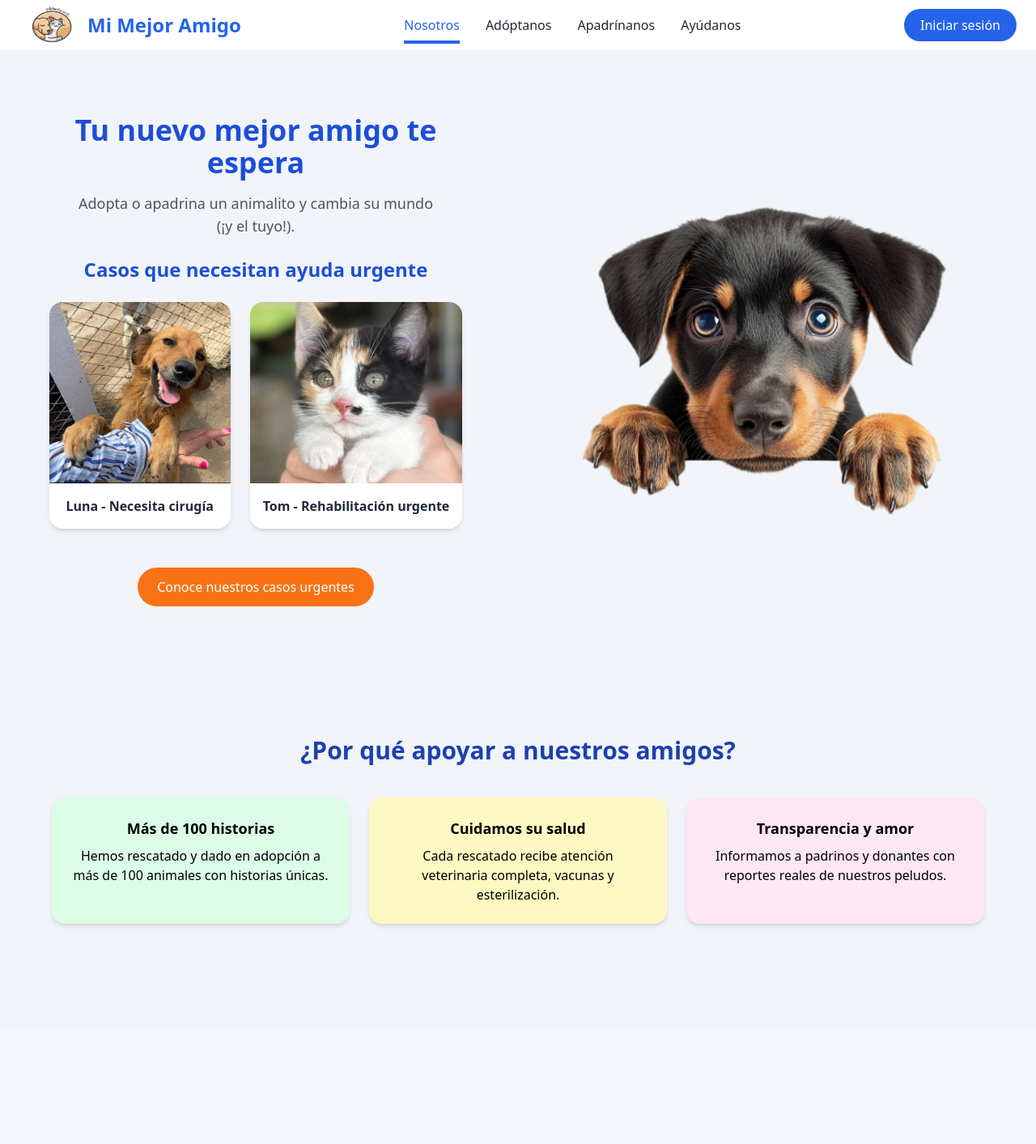
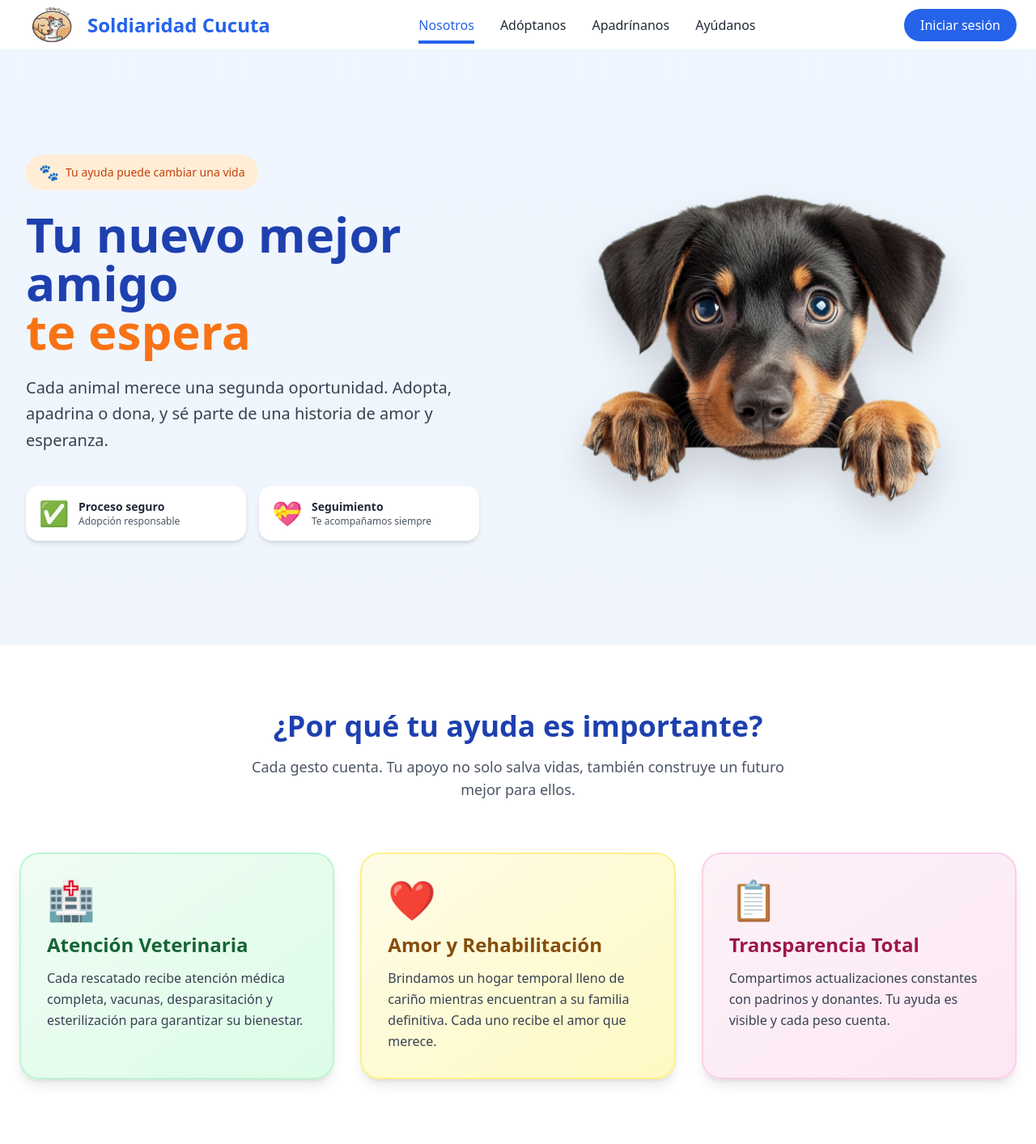
Before and after one commit to Thomas-Cornejo/appfundationwDj, a Django app: page /users/home/ in a window 1280 px wide. Shown: the whole page at 81% size. Before the commit the page ends 1146 px from the top, so only its background shows below. Run offline with Django 5.2, Linux system fonts and the light colour scheme; some libraries are stand-ins or nearby versions.

Commit message:
fix: Interface style correction

```diff
--- a/gamifications/management/commands/init_missions_ranks.py
+++ b/gamifications/management/commands/init_missions_ranks.py
@@ -34,7 +34,7 @@ class Command(BaseCommand):
             else:
                 self.stdout.write(f"  - Ya existe: {rank_data['name']}")
 
-        self.stdout.write("\n🎯 Creando misiones diarias...")
+        self.stdout.write("\nCreando misiones diarias...")
         daily_missions = [
             {
                 "title": "Alimenta a tu mascota",
@@ -86,7 +86,7 @@ class Command(BaseCommand):
             else:
                 self.stdout.write(f"  - Ya existe: {mission_data['title']}")
 
-        self.stdout.write("\n🗓️  Creando misiones semanales...")
+        self.stdout.write("\nCreando misiones semanales...")
         weekly_missions = [
             {
                 "title": "Cuidador semanal",
--- a/gamifications/models.py
+++ b/gamifications/models.py
@@ -735,11 +735,9 @@ class UserMissionProgress(models.Model):
         """Otorga XP y monedas al usuario por completar la misión"""
         from gamifications.models import VirtualWallet
 
-        # Otorgar XP
         self.user.experience_points += self.mission.xp_reward
         self.user.save()
 
-        # Otorgar monedas (a la billetera global del usuario)
         wallet, _ = VirtualWallet.objects.get_or_create(user=self.user)
         wallet.add_coins(
             amount=self.mission.coins_reward,
--- a/users/templates/partials/navbar.html
+++ b/users/templates/partials/navbar.html
@@ -6,7 +6,7 @@
   >
     <div class="flex items-center space-x-1">
       <img src="{% static 'images/logo.png' %}" alt="Logo" class="w-20 h-15" />
-      <span class="text-2xl font-bold text-blue-600">Mi Mejor Amigo</span>
+      <span class="text-2xl font-bold text-blue-600">Soldiaridad Cucuta</span>
     </div>
 
     <ul class="flex items-center space-x-8">
--- a/users/templates/users/home.html
+++ b/users/templates/users/home.html
@@ -1,97 +1,99 @@
-{% extends "base.html" %} {% load static %} {% block content %}
+{% extends "base.html" %}
+{% load static %}
+{% block content %}
 {% include "partials/navbar.html" %}
-<main class="bg-slate-100 min-h-screen">
-  <section class="bg-slate-100 py-20 px-8">
-    <div class="flex flex-col lg:flex-row max-w-7xl mx-auto gap-10">
-      <div class="flex-1 flex flex-col items-center text-center justify-center">
-        <h2 class="text-4xl font-bold text-blue-700 mb-4">
-          Tu nuevo mejor amigo te espera
-        </h2>
-        <p class="text-lg text-gray-600 mb-6 max-w-md">
-          Adopta o apadrina un animalito y cambia su mundo (¡y el tuyo!).
+<main class="bg-gradient-to-b from-blue-50 to-slate-100 min-h-screen">
+  <!-- Hero Section -->
+  <section class="py-16 px-6 lg:px-8">
+    <div class="flex flex-col lg:flex-row max-w-7xl mx-auto gap-12 items-center">
+      <!-- Content Side -->
+      <div class="flex-1 flex flex-col items-center lg:items-start text-center lg:text-left justify-center space-y-6">
+        <!-- Badge -->
+        <div class="inline-flex items-center gap-2 bg-orange-100 text-orange-700 px-4 py-2 rounded-full text-sm font-medium">
+          <span class="text-xl">🐾</span>
+          <span>Tu ayuda puede cambiar una vida</span>
+        </div>
+
+        <!-- Main Heading -->
+        <h1 class="text-5xl lg:text-6xl font-bold text-blue-800 leading-tight">
+          Tu nuevo mejor amigo<br/>
+          <span class="text-orange-500">te espera</span>
+        </h1>
+
+        <!-- Subtitle -->
+        <p class="text-xl text-gray-700 max-w-xl leading-relaxed">
+          Cada animal merece una segunda oportunidad. Adopta, apadrina o dona, y sé parte de una historia de amor y esperanza.
         </p>
 
-        <h3 class="text-2xl font-bold text-blue-700 mb-6">
-          Casos que necesitan ayuda urgente
-        </h3>
-
-        <div class="flex flex-col sm:flex-row gap-6 justify-center mb-6">
-          <div class="bg-white rounded-2xl shadow-md overflow-hidden max-w-xs">
-            <img
-              src="{% static 'images/DogAmarillo.jpeg' %}"
-              alt="Dog"
-              class="w-full h-56 object-cover"
-            />
-            <div class="p-4">
-              <p class="font-semibold text-gray-800">Luna - Necesita cirugía</p>
+        <!-- Trust Indicators -->
+        <div class="grid grid-cols-2 gap-4 w-full max-w-xl pt-4">
+          <div class="flex items-center gap-3 bg-white p-4 rounded-2xl shadow-md">
+            <div class="text-3xl">✅</div>
+            <div>
+              <p class="font-bold text-gray-800 text-sm">Proceso seguro</p>
+              <p class="text-xs text-gray-600">Adopción responsable</p>
             </div>
           </div>
-
-          <div class="bg-white rounded-2xl shadow-md overflow-hidden max-w-xs">
-            <img
-              src="{% static 'images/CatTresColores.jpeg' %}"
-              alt="Cat"
-              class="w-full h-56 object-cover"
-            />
-            <div class="p-4">
-              <p class="font-semibold text-gray-800">
-                Tom - Rehabilitación urgente
-              </p>
+          <div class="flex items-center gap-3 bg-white p-4 rounded-2xl shadow-md">
+            <div class="text-3xl">💝</div>
+            <div>
+              <p class="font-bold text-gray-800 text-sm">Seguimiento</p>
+              <p class="text-xs text-gray-600">Te acompañamos siempre</p>
             </div>
           </div>
         </div>
-
-        <button
-          class="mt-6 bg-orange-500 text-white px-6 py-3 rounded-full hover:bg-orange-600 transition"
-        >
-          Conoce nuestros casos urgentes
-        </button>
       </div>
 
-      <div class="w-full lg:w-1/2 flex items-end">
+      <!-- Image Side -->
+      <div class="w-full lg:w-1/2 flex items-end justify-center lg:justify-end">
         <img
           src="{% static 'images/cachorro.png' %}"
-          alt="Dog and Cat"
-          class="w-full max-w-[700px] object-contain"
+          alt="Perrito esperando adopción"
+          class="w-full max-w-[700px] object-contain drop-shadow-2xl"
         />
       </div>
     </div>
   </section>
 
-  <section class="pb-32 mt-20 px-6 text-center">
-    <h2 class="text-3xl font-bold text-blue-800 mb-10">
-      ¿Por qué apoyar a nuestros amigos?
-    </h2>
-
-    <div class="grid grid-cols-1 md:grid-cols-3 gap-6 max-w-6xl mx-auto">
-      <div
-        class="bg-green-100 p-6 rounded-2xl shadow-md hover:scale-105 transition"
-      >
-        <h3 class="text-lg font-semibold mb-2">Más de 100 historias</h3>
-        <p>
-          Hemos rescatado y dado en adopción a más de 100 animales con historias
-          únicas.
+  <!-- Impact Section -->
+  <section class="py-20 px-6 bg-white">
+    <div class="max-w-7xl mx-auto">
+      <div class="text-center mb-16">
+        <h2 class="text-4xl font-bold text-blue-800 mb-4">
+          ¿Por qué tu ayuda es importante?
+        </h2>
+        <p class="text-lg text-gray-600 max-w-2xl mx-auto">
+          Cada gesto cuenta. Tu apoyo no solo salva vidas, también construye un futuro mejor para ellos.
         </p>
       </div>
 
-      <div
-        class="bg-yellow-100 p-6 rounded-2xl shadow-md hover:scale-105 transition"
-      >
-        <h3 class="text-lg font-semibold mb-2">Cuidamos su salud</h3>
-        <p>
-          Cada rescatado recibe atención veterinaria completa, vacunas y
-          esterilización.
-        </p>
-      </div>
+      <div class="grid grid-cols-1 md:grid-cols-3 gap-8">
+        <!-- Card 1 -->
+        <div class="group bg-gradient-to-br from-green-50 to-green-100 p-8 rounded-3xl shadow-lg hover:shadow-2xl transition-all hover:scale-105 border-2 border-green-200">
+          <div class="text-5xl mb-4">🏥</div>
+          <h3 class="text-2xl font-bold text-green-800 mb-3">Atención Veterinaria</h3>
+          <p class="text-gray-700 leading-relaxed">
+            Cada rescatado recibe atención médica completa, vacunas, desparasitación y esterilización para garantizar su bienestar.
+          </p>
+        </div>
 
-      <div
-        class="bg-pink-100 p-6 rounded-2xl shadow-md hover:scale-105 transition"
-      >
-        <h3 class="text-lg font-semibold mb-2">Transparencia y amor</h3>
-        <p>
-          Informamos a padrinos y donantes con reportes reales de nuestros
-          peludos.
-        </p>
+        <!-- Card 2 -->
+        <div class="group bg-gradient-to-br from-yellow-50 to-yellow-100 p-8 rounded-3xl shadow-lg hover:shadow-2xl transition-all hover:scale-105 border-2 border-yellow-200">
+          <div class="text-5xl mb-4">❤️</div>
+          <h3 class="text-2xl font-bold text-yellow-800 mb-3">Amor y Rehabilitación</h3>
+          <p class="text-gray-700 leading-relaxed">
+            Brindamos un hogar temporal lleno de cariño mientras encuentran a su familia definitiva. Cada uno recibe el amor que merece.
+          </p>
+        </div>
+
+        <!-- Card 3 -->
+        <div class="group bg-gradient-to-br from-pink-50 to-pink-100 p-8 rounded-3xl shadow-lg hover:shadow-2xl transition-all hover:scale-105 border-2 border-pink-200">
+          <div class="text-5xl mb-4">📋</div>
+          <h3 class="text-2xl font-bold text-pink-800 mb-3">Transparencia Total</h3>
+          <p class="text-gray-700 leading-relaxed">
+            Compartimos actualizaciones constantes con padrinos y donantes. Tu ayuda es visible y cada peso cuenta.
+          </p>
+        </div>
       </div>
     </div>
   </section>
--- a/users/templates/users/login.html
+++ b/users/templates/users/login.html
@@ -26,6 +26,10 @@
         ¿No tienes una cuenta?
         <a href="{% url 'register' %}" class="text-indigo-600 hover:underline">Regístrate aquí</a>
       </p>
+      <p class="mt-6 text-sm text-gray-500">
+        ¿Eres un Shelter?
+        <a href="{% url 'admin:index' %}" class="text-indigo-600 hover:underline">Ingresa aqui</a>
+      </p>
     </div>
 
     <div class="hidden md:block">
```
Also changed, not shown: gamifications/mission_utils.py (+2 -15 lines), users/templates/admin/admin_login.html (added, +21 -0 lines).
